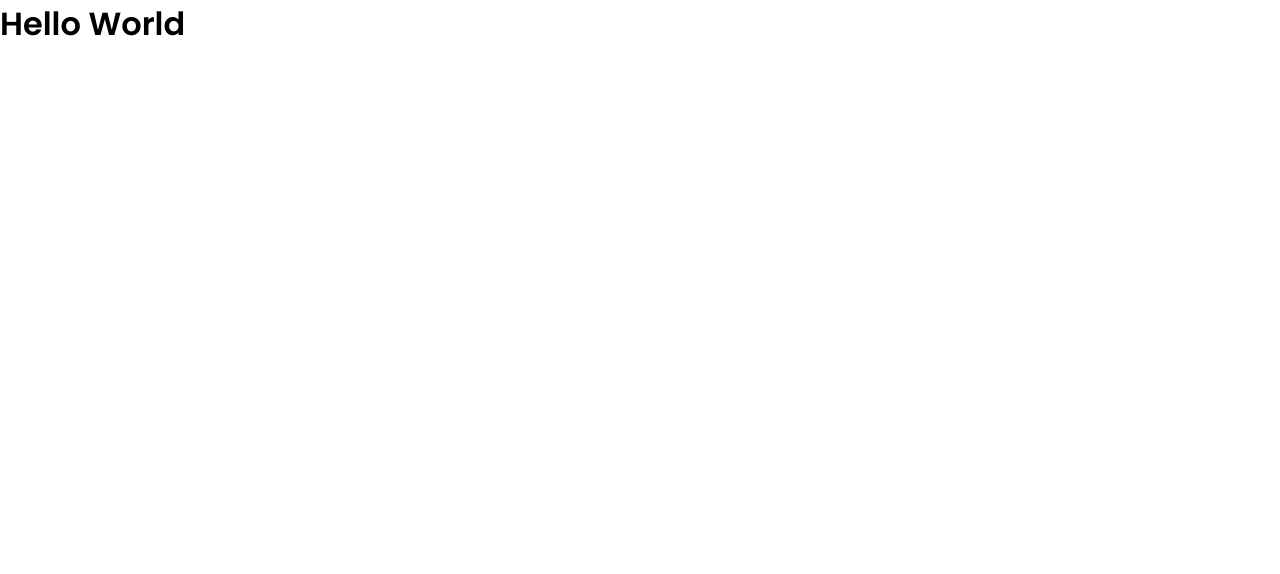
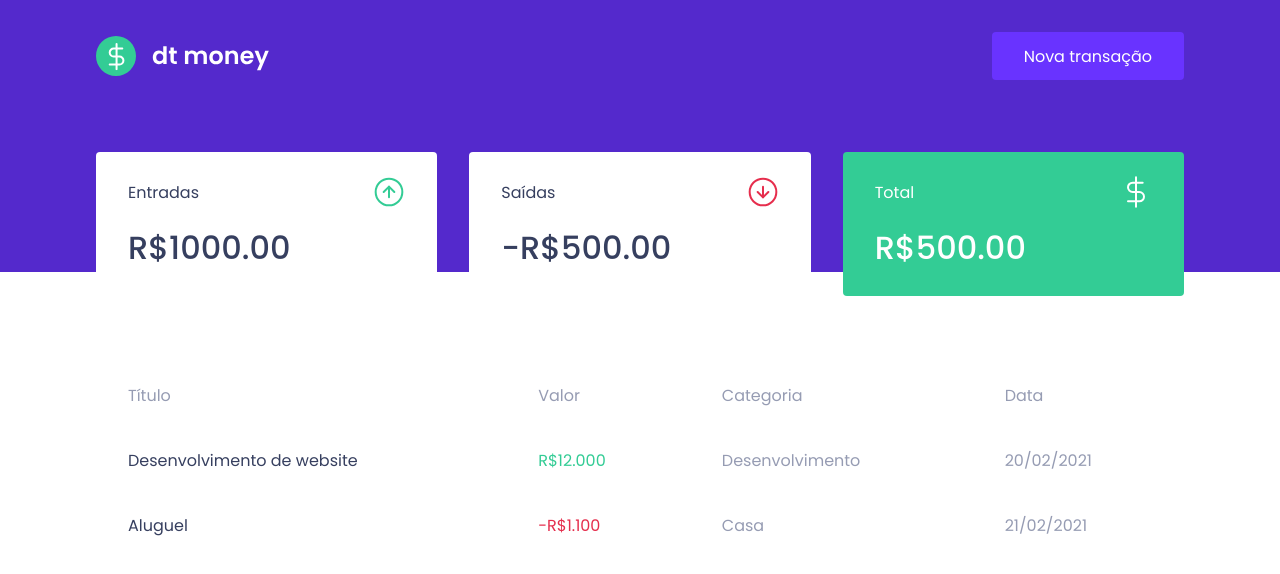
Before and after one commit to fillipeags/ignite-react, a React (Create React App) app in the folder cap-2/dtmoney/: page / in a window 1280 px wide. Shown: the top 574 px of the page. Built offline with nearby package versions, Linux system fonts and the light colour scheme.

Commit message:
styles and components

```diff
--- a/cap-2/dtmoney/public/index.html
+++ b/cap-2/dtmoney/public/index.html
@@ -7,7 +7,7 @@
   <meta name="viewport" content="width=device-width, initial-scale=1" />
   <link rel="shortcut icon" href="favicon.png" type="image/png">
   <title>dtMoney</title>
-  <link href="https://fonts.googleapis.com/css2?family=Poppins:wght@400;600&display=swap" rel="stylesheet">
+  <link href="https://fonts.googleapis.com/css2?family=Poppins:wght@400;500;600&display=swap" rel="stylesheet">
 </head>
 
 <body>
--- a/cap-2/dtmoney/src/App.tsx
+++ b/cap-2/dtmoney/src/App.tsx
@@ -1,10 +1,13 @@
+import { Dashboard } from "./components/Dashboard";
+import { Header } from "./components/Header";
 import { GlobalStyle } from "./styles/global";
 
 export function App() {
   return (
-    <div className="App">
-      <h1>Hello World</h1>
+    <>
+      <Header/>
+      <Dashboard/>
       <GlobalStyle/>
-    </div>
+    </>
   );
 }
--- /dev/null
+++ b/cap-2/dtmoney/src/components/Dashboard/index.tsx
@@ -0,0 +1,12 @@
+import { Container } from "../Dashboard/styles";
+import { Summary } from "../Summary";
+import { TransactionsTable } from "../TransactionsTable";
+
+export function Dashboard(){
+  return (
+    <Container>
+      <Summary/>
+      <TransactionsTable/>
+    </Container>
+  );
+}
--- /dev/null
+++ b/cap-2/dtmoney/src/components/Dashboard/styles.ts
@@ -0,0 +1,7 @@
+import styled from 'styled-components';
+
+export const Container = styled.main`
+  max-width: 1120px;
+  margin: 0 auto;
+  padding: 2.5rem 1rem;
+`;
--- /dev/null
+++ b/cap-2/dtmoney/src/components/Header/index.tsx
@@ -0,0 +1,13 @@
+import logoImg from '../../assets/logo.svg'
+import { Container, Content } from './styles'
+
+export function Header(){
+  return (
+    <Container>
+      <Content>
+        <img src={logoImg} alt="dt money"/>
+        <button type="button">Nova transação</button>
+      </Content>
+    </Container>
+  )
+}
--- /dev/null
+++ b/cap-2/dtmoney/src/components/Header/styles.ts
@@ -0,0 +1,31 @@
+import styled from 'styled-components';
+
+export const Container = styled.header`
+  background: var(--blue);
+`;
+
+export const Content = styled.div`
+  max-width: 1120px;
+  margin: 0 auto;
+
+  padding: 2rem 1rem 12rem;
+  display: flex;
+  align-items: center;
+  justify-content: space-between;
+
+  button {
+    font-size: 1rem;
+    color: #FFF;
+    background: var(--blue-light);
+    border: 0;
+    padding: 0 2rem;
+    border-radius: 0.25rem;
+    height: 3rem;
+
+    transition: filter 0.2s;
+
+    &:hover{
+      filter: brightness(0.9);
+    }
+  }
+`;
--- /dev/null
+++ b/cap-2/dtmoney/src/components/Summary/index.tsx
@@ -0,0 +1,35 @@
+import incomeImg from '../../assets/income.svg';
+import outcomeImg from '../../assets/outcome.svg';
+import totalImg from '../../assets/total.svg';
+import { Container } from "./styles";
+
+export function Summary(){
+  return (
+    <Container>
+      <div>
+        <header>
+          <p>Entradas</p>
+          <img src={incomeImg} alt="Entradas"/>
+        </header>
+        <strong>R$1000.00</strong>
+      </div>
+
+      <div>
+        <header>
+          <p>Saídas</p>
+          <img src={outcomeImg} alt="Saídas"/>
+        </header>
+        <strong>-R$500.00</strong>
+      </div>
+
+
+      <div className="highlight-background">
+        <header>
+          <p>Total</p>
+          <img src={totalImg} alt="Total"/>
+        </header>
+        <strong>R$500.00</strong>
+      </div>
+    </Container>
+  );
+}
--- /dev/null
+++ b/cap-2/dtmoney/src/components/Summary/styles.ts
@@ -0,0 +1,34 @@
+import styled from "styled-components";
+
+export const Container = styled.div`
+  display: grid;
+  grid-template-columns: repeat(3, 1fr);
+  gap: 2rem;
+  margin-top: -10rem;
+
+  div {
+    background: var(--shape);
+    padding: 1.5rem 2rem;
+    border-radius: 0.25rem;
+    color: var(--text-title);
+
+    header {
+      display: flex;
+      align-items: center;
+      justify-content: space-between;
+    }
+
+    strong {
+      display: block;
+      margin-top: 1rem;
+      font-size: 2rem;
+      font-weight: 500;
+      line-height: 3rem;
+    }
+
+    &.highlight-background{
+      background: var(--green);
+      color: white;
+    }
+  }
+`;
--- /dev/null
+++ b/cap-2/dtmoney/src/components/TransactionsTable/index.tsx
@@ -0,0 +1,35 @@
+import { Container } from "./styles";
+
+export function TransactionsTable(){
+  return (
+    <Container>
+      <table>
+        <thead>
+          <tr>
+            <th>Título</th>
+            <th>Valor</th>
+            <th>Categoria</th>
+            <th>Data</th>
+          </tr>
+        </thead>
+
+        <tbody>
+          <tr>
+            <td>Desenvolvimento de website</td>
+            <td className="deposit">R$12.000</td>
+            <td>Desenvolvimento</td>
+            <td>20/02/2021</td>
+          </tr>
+
+          <tr>
+            <td>Aluguel</td>
+            <td className="withdraw">-R$1.100</td>
+            <td>Casa</td>
+            <td>21/02/2021</td>
+          </tr>
+
+        </tbody>
+      </table>
+    </Container>
+  );
+}
--- /dev/null
+++ b/cap-2/dtmoney/src/components/TransactionsTable/styles.ts
@@ -0,0 +1,39 @@
+import styled from "styled-components";
+
+export const Container = styled.div`
+  margin-top: 4rem;
+
+  table {
+    width: 100%;
+    border-spacing: 0 0.5rem;
+
+    th {
+      color: var(--text-body);
+      font-weight: 400;
+      padding: 1rem 2rem;
+      text-align: left;
+      line-height: 1.5rem;
+    }
+
+    td {
+      padding: 1rem 2rem;
+      border: 0;
+      background: var(--shape);
+      color: var(--text-body);
+      border-radius: 0.25rem;
+
+      &:first-child{
+        color: var(--text-title);
+      }
+
+      &.deposit{
+        color: var(--green);
+      }
+
+      &.withdraw{
+        color: var(--red);
+      }
+    }
+  }
+
+`;
--- a/cap-2/dtmoney/src/styles/global.ts
+++ b/cap-2/dtmoney/src/styles/global.ts
@@ -3,12 +3,13 @@
 export const GlobalStyle = createGlobalStyle`
   :root{
     --background: #f0f2f5;
-    --shape: #FFFFFF;
+    --shape: #FFFF;
     --red: #E52E4D;
     --text-body: #969CB3;
     --text-title: #363F5F;
     --blue: #5429CC;
     --blue-light: #6933FF;
+    --green: #33CC95;
   }
 
   * {
```
